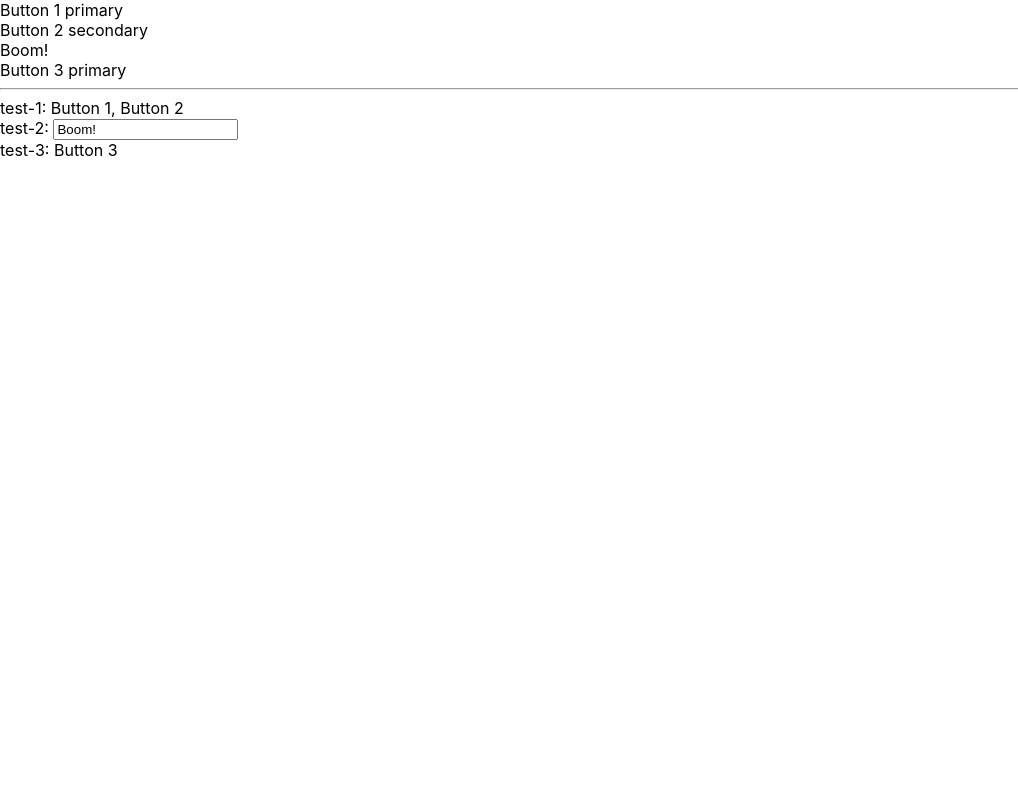
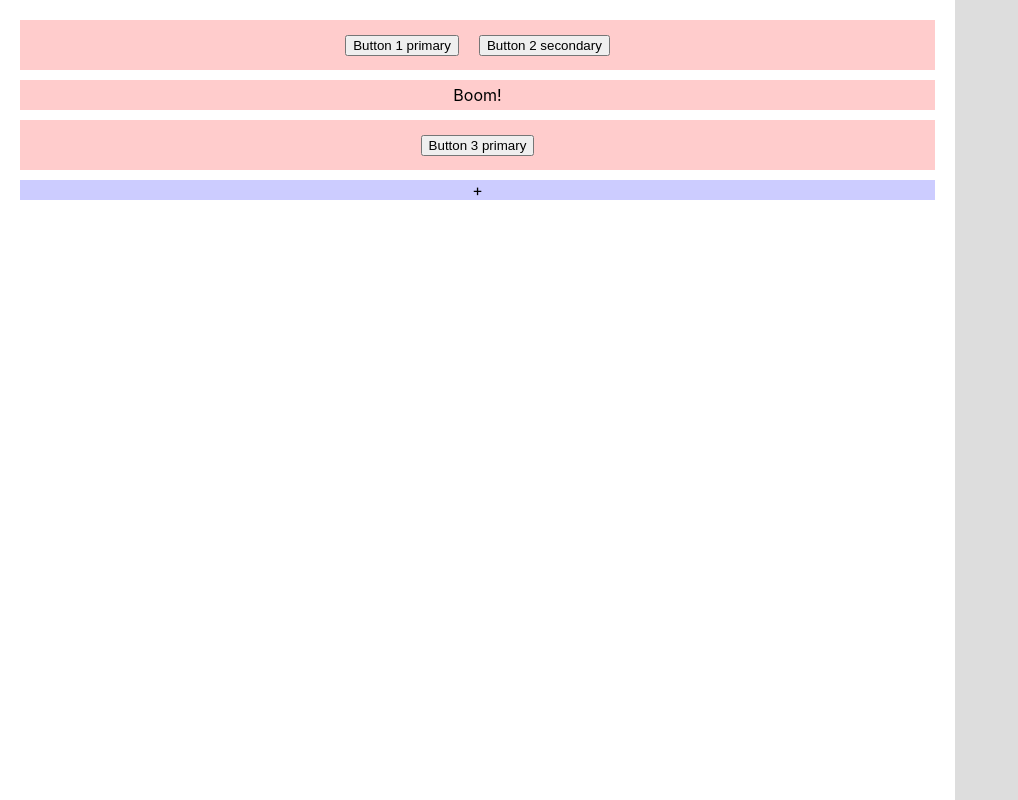
Before and after one commit to ZekNikZ/TypescriptDynamicComponentDemo, a React (Create React App) app: page / in a window 1280 px wide. Shown: the whole page, without its empty margins (0-1018 px from the left). Built offline with nearby package versions, Linux system fonts and the light colour scheme.

Commit message:
Editor example

```diff
--- a/src/dynamic-components/ButtonGroup/ButtonGroup.component.tsx
+++ b/src/dynamic-components/ButtonGroup/ButtonGroup.component.tsx
@@ -1,8 +1,13 @@
 import React from "react";
+import { ButtonGroupComponentIdType } from ".";
+import { DCProps } from "../types";
 import { ButtonGroupProps } from "./ButtonGroup.types";
 
-const ButtonGroupComponent: React.FC<ButtonGroupProps> = ({ buttons }) => {
-    return <div>{buttons.map(({ label, color }) => <div key={label}>{label} {color}</div>)}</div>
+const ButtonGroupComponent: React.FC<DCProps<ButtonGroupComponentIdType, ButtonGroupProps>> = ({ data, selected, onSelected }) => {
+    const { buttons } = data;
+    return <div style={{ height: '50px', backgroundColor: selected ? '#CCFFCC': '#FFCCCC', display: 'flex', alignItems: 'center', justifyContent: 'center', gap: '20px' }} onClick={() => onSelected && onSelected(data)}>
+        {buttons.map(({ label, color }) => <button key={label}>{label} {color}</button>)}
+    </div>
 };
 
 export default ButtonGroupComponent;
--- a/src/dynamic-components/ButtonGroup/ButtonGroup.editor.tsx
+++ b/src/dynamic-components/ButtonGroup/ButtonGroup.editor.tsx
@@ -1,7 +1,7 @@
 import { ButtonGroupComponentIdType, ButtonGroupProps } from "."
-import { DynamicComponentEditorProps } from "../types"
+import { DCEditorProps } from "../types"
 
-const ButtonGroupComponentEditor: React.FC<DynamicComponentEditorProps<ButtonGroupComponentIdType, ButtonGroupProps>> = ({ id, data: { buttons } }) => {
+const ButtonGroupComponentEditor: React.FC<DCEditorProps<ButtonGroupComponentIdType, ButtonGroupProps>> = ({ id, data: { buttons } }) => {
     return <div>{id}: {buttons.map(b => b.label).join(', ')}</div>
 }
 
--- a/src/dynamic-components/TextArea/TextArea.component.tsx
+++ b/src/dynamic-components/TextArea/TextArea.component.tsx
@@ -1,8 +1,11 @@
 import React from "react";
+import { TextAreaComponentIdType } from ".";
+import { DCProps } from "../types";
 import { TextAreaProps } from "./TextArea.types";
 
-const TextAreaComponent: React.FC<TextAreaProps> = ({ text }) => {
-    return <div>{text}</div>
+const TextAreaComponent: React.FC<DCProps<TextAreaComponentIdType, TextAreaProps>> = ({ onSelected, selected, data }) => {
+    const { text } = data;
+    return <div style={{ height: '30px', backgroundColor: selected ? '#CCFFCC': '#FFCCCC', textAlign: 'center', lineHeight: '30px' }} onClick={() => onSelected && onSelected(data)}>{text}</div>
 };
 
 export default TextAreaComponent;
--- a/src/dynamic-components/TextArea/TextArea.editor.tsx
+++ b/src/dynamic-components/TextArea/TextArea.editor.tsx
@@ -1,7 +1,7 @@
 import { TextAreaComponentIdType, TextAreaProps } from "."
-import { DynamicComponentEditorProps } from "../types"
+import { DCEditorProps } from "../types"
 
-const TextAreaComponentEditor: React.FC<DynamicComponentEditorProps<TextAreaComponentIdType, TextAreaProps>> = ({ id, data, onChange }) => {
+const TextAreaComponentEditor: React.FC<DCEditorProps<TextAreaComponentIdType, TextAreaProps>> = ({ id, data, onChange }) => {
     const { text } = data;
     return <div>{id}: <input type="text" value={text} onChange={(event) => onChange({ ...data, text: event.target.value })}/></div>
 }
--- a/src/dynamic-components/registry.tsx
+++ b/src/dynamic-components/registry.tsx
@@ -1,6 +1,6 @@
 import ButtonGroupComponentData, { ButtonGroupProps } from "./ButtonGroup";
 import TextAreaComponentData, { TextAreaProps } from "./TextArea";
-import { DynamicComponentEditorProps } from "./types";
+import { DCProps, DCEditorProps } from "./types";
 
 // Add a line here
 export const DYNAMIC_COMPONENT_REGISTRY = {
@@ -13,10 +13,10 @@ export type DynamicComponentData = ButtonGroupProps | TextAreaProps;
 
 export const DYNAMIC_COMPONENT_TYPES = Object.keys(DYNAMIC_COMPONENT_REGISTRY);
 
-export function DynamicComponent<Type extends keyof typeof DYNAMIC_COMPONENT_REGISTRY, Props extends Extract<DynamicComponentData,{type: Type}>>(props: Props) {
+export function DynamicComponent<Type extends keyof typeof DYNAMIC_COMPONENT_REGISTRY, Props extends Extract<DynamicComponentData,{type: Type}>>(props: DCProps<Type, Props>) {
     return DYNAMIC_COMPONENT_REGISTRY[props.type].component(props as never);
 }
 
-export function DynamicComponentEditor<Type extends keyof typeof DYNAMIC_COMPONENT_REGISTRY, Props extends DynamicComponentEditorProps<Type, Extract<DynamicComponentData,{type: Type}>>>(props: Props) {
+export function DynamicComponentEditor<Type extends keyof typeof DYNAMIC_COMPONENT_REGISTRY, Props extends DCEditorProps<Type, Extract<DynamicComponentData,{type: Type}>>>(props: Props) {
     return DYNAMIC_COMPONENT_REGISTRY[props.type].editor(props as never);
 }
--- /dev/null
+++ b/src/pages/DynamicPage.tsx
@@ -0,0 +1,22 @@
+import { DynamicComponent, DynamicComponentData } from "../dynamic-components";
+import { DataMap } from "./types";
+
+type Props = {
+    ids: string[];
+    components: DataMap;
+} & (
+    { inEditor: undefined | false }
+    | {
+        inEditor: true;
+        onSelected: (data: DynamicComponentData) => void;
+        selected: string;
+        onAddClick: () => void;
+    }
+);
+
+export default function DynamicPage({ ids, components, ...rest } : Props) {
+    return <div style={{ width: '100%', height: '100%', display: 'flex', flexDirection: 'column', gap: '10px' }}>
+        {ids.map(id => <DynamicComponent key={id} type={components[id].type} data={components[id]} selected={rest.inEditor && id === rest.selected} inEditor={rest.inEditor} onSelected={rest.inEditor ? rest.onSelected : undefined}/>)}
+        {rest.inEditor && <div style={{ height: '20px', lineHeight: '20px', textAlign: 'center', backgroundColor: '#CCCCFF' }} onClick={rest.onAddClick}>+</div>}
+    </div>
+}
--- a/src/pages/PageBuilder.tsx
+++ b/src/pages/PageBuilder.tsx
@@ -1,5 +1,7 @@
-import React, { useReducer } from 'react';
-import { DynamicComponent, DynamicComponentData, DynamicComponentEditor } from '../dynamic-components';
+import React, { useReducer, useState } from 'react';
+import { DynamicComponentData, DynamicComponentEditor } from '../dynamic-components';
+import DynamicPage from './DynamicPage';
+import { DataMap } from './types';
 
 const initialComponents: DynamicComponentData[] = [
     {
@@ -33,7 +35,6 @@ const initialComponents: DynamicComponentData[] = [
     }
 ]
 
-type DataMap = Record<string, DynamicComponentData>;
 type State = { ids: string[], components: DataMap };
 const componentIds = initialComponents.map(c => c.id);
 const componentsMap: DataMap = initialComponents.reduce((acc, comp) => ({...acc, [comp.id]: comp}), {});
@@ -58,13 +59,26 @@ function reducer(state: State, action: { type: 'update' | 'add', id: string, dat
 export default function PageBuilder() {
     const [{ ids, components }, dispatch] = useReducer(reducer, { ids: componentIds, components: componentsMap });
 
-    return <div>
-        <div>
-            {ids.map(id => <DynamicComponent key={id} {...components[id]}/>)}
+    const [selected, setSelected] = useState('');
+    const [nextId, setNextId] = useState(4);
+
+    const onAddClick = () => {
+        dispatch({ type: 'add', id: `test-${nextId}`, data: {
+            type: 'text-area',
+            id: `test-${nextId}`,
+            text: `Text Area ${nextId}`
+        }});
+
+        setSelected(`test-${nextId}`);
+        setNextId(nextId + 1);
+    }
+
+    return <div style={{ position: 'absolute', width: '100%', height: '100%', display: 'flex' }}>
+        <div style={{ flex: '3', padding: '20px' }}>
+            <DynamicPage ids={ids} components={components} inEditor selected={selected} onSelected={(data) => setSelected(data.id)} onAddClick={onAddClick}/>
         </div>
-        <hr/>
-        <div>
-            {ids.map(id => <DynamicComponentEditor key={id} {...components[id]} data={components[id]} onChange={data => dispatch({ type: 'update', id: data.id, data })}/>)}
+        <div style={{ flex: '1', padding: '10px', backgroundColor: '#DDDDDD' }}>
+            {selected && <DynamicComponentEditor {...components[selected]} data={components[selected]} onChange={data => dispatch({ type: 'update', id: data.id, data })}/>}
         </div>
     </div>
 }
--- /dev/null
+++ b/src/pages/types.ts
@@ -0,0 +1,3 @@
+import { DynamicComponentData } from "../dynamic-components";
+
+export type DataMap = Record<string, DynamicComponentData>;
```
Also changed, not shown: src/dynamic-components/types.ts (+14 -3 lines).
